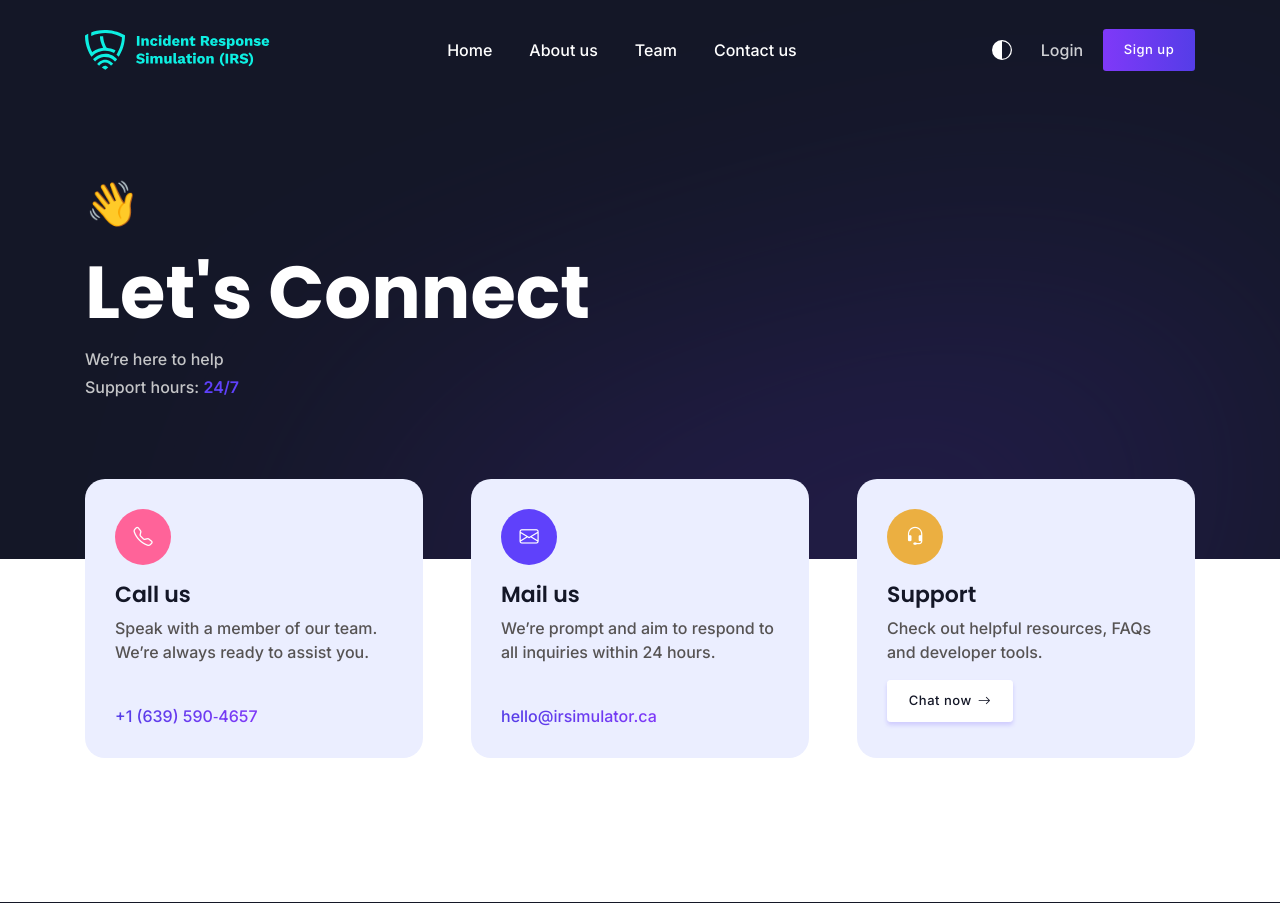
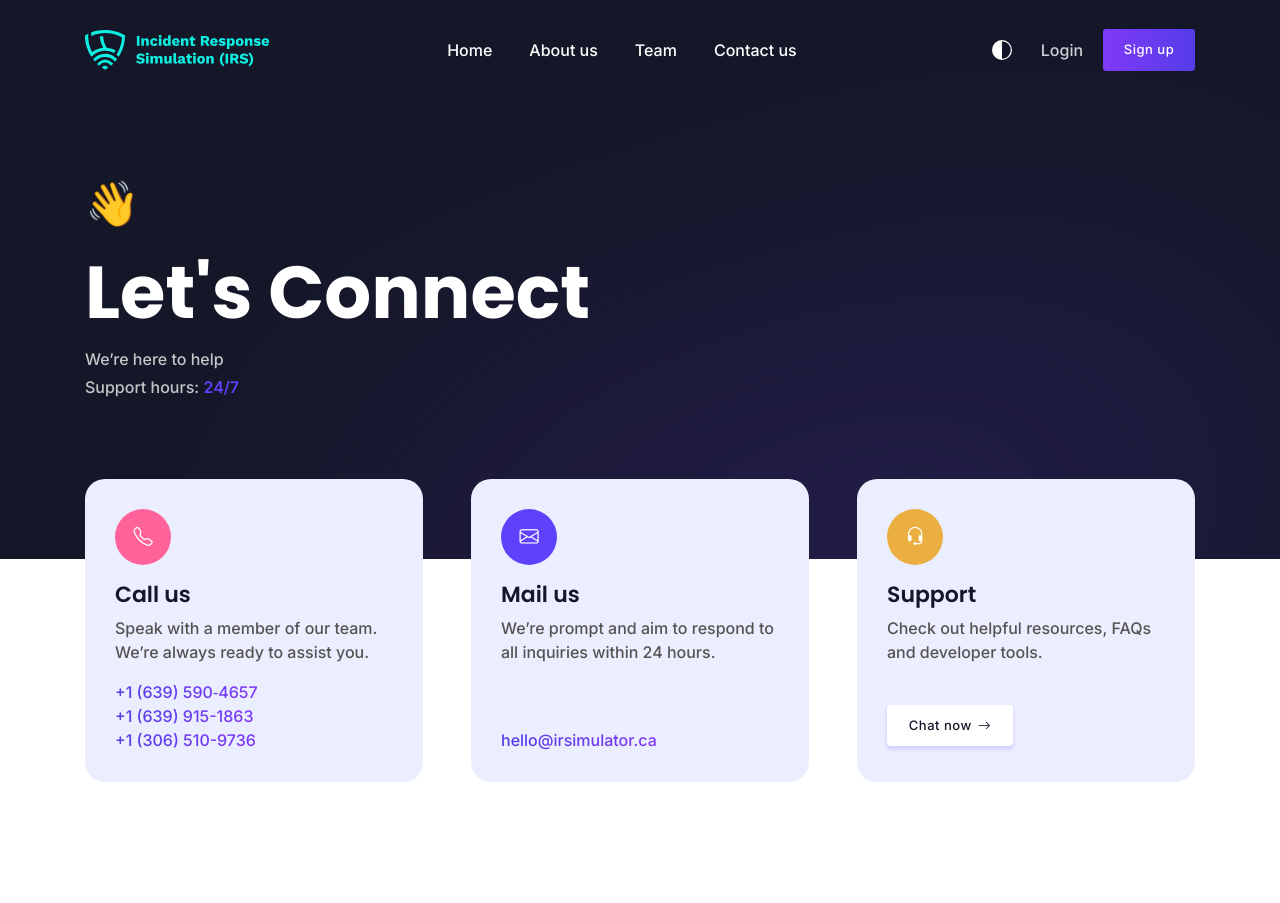
Before and after one commit to codystack/irs, a PHP site: page /contact in a window 1280 px wide. Shown: the top 903 px of the page. Run offline with PHP 8.4, Linux system fonts and the light colour scheme; some libraries are stand-ins or nearby versions.

Commit message:
log mgt modified

```diff
--- a/components/navbar-alt.php
+++ b/components/navbar-alt.php
@@ -3,7 +3,7 @@
             <div class="container">
                 <a class="navbar-brand me-0" href="./">
                     <img class="light-mode-item navbar-brand-item" src="assets/images/logo.svg" alt="logo">
-                    <img class="dark-mode-item navbar-brand-item" src="assets/images/logo-COLORED.svg" alt="logo">
+                    <img class="dark-mode-item navbar-brand-item" src="assets/images/logo-colored.svg" alt="logo">
                 </a>
 
                 <div class="navbar-collapse collapse" id="navbarCollapse">
--- a/contact.php
+++ b/contact.php
@@ -32,7 +32,9 @@ include "./components/navbar-alt.php";
                             <p class="mb-0">Speak with a member of our team. We’re always ready to assist you.</p>
                         </div>
                         <div class="card-footer bg-transparent p-0 pt-3">
-                            <a href="#" class="text-primary-grad">+1 (639) 590‑4657</a>
+                            <a href="#" class="text-primary-grad">+1 (639) 590‑4657</a><br>
+                            <a href="#" class="text-primary-grad">+1 (639) 915-1863</a><br>
+                            <a href="#" class="text-primary-grad">+1 (306) 510-9736</a>
                         </div>
                     </div>
                 </div>
```
